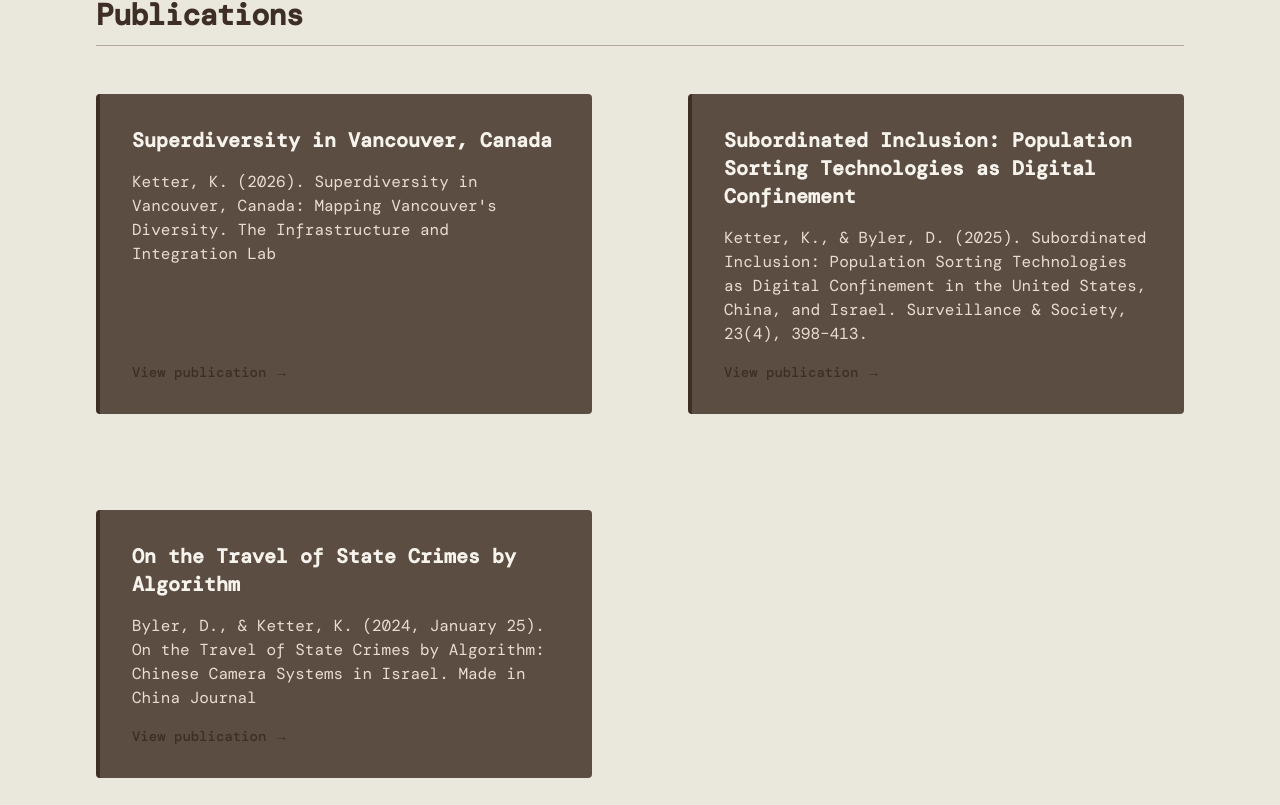
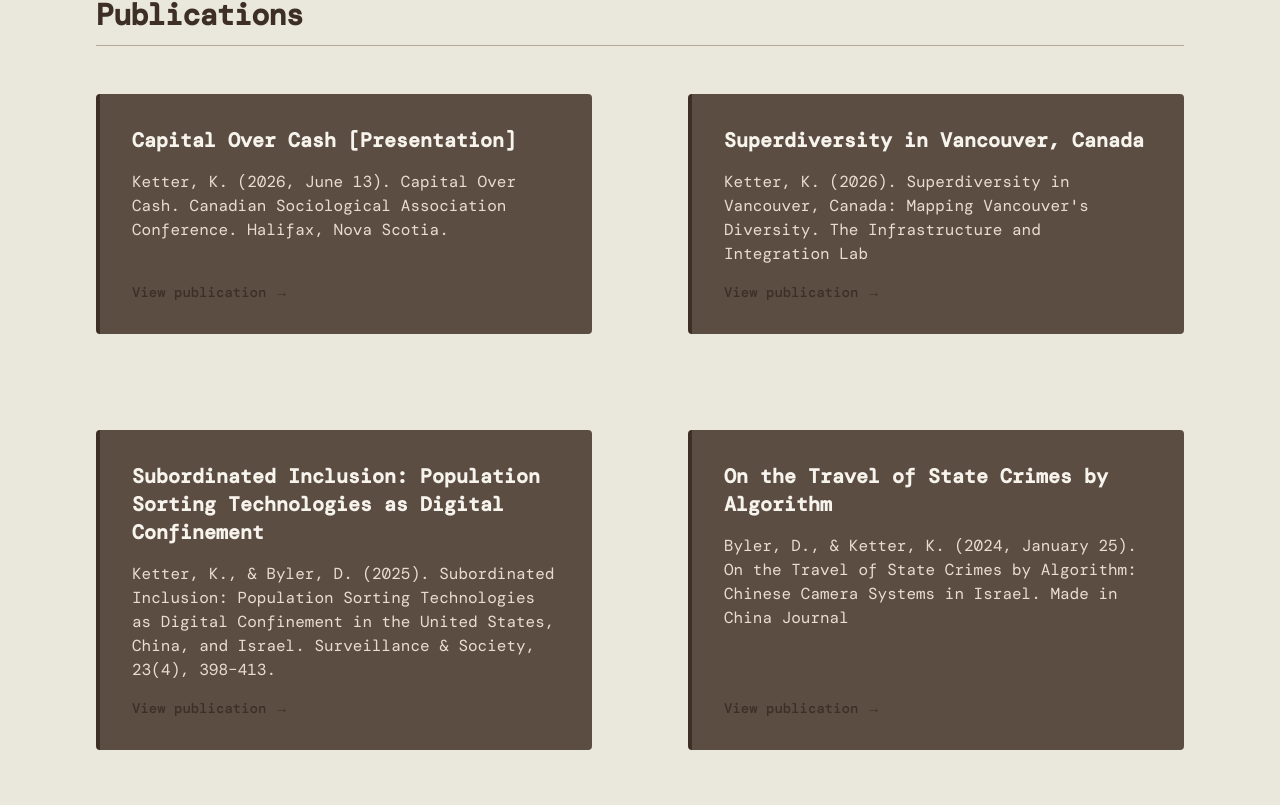
Before and after one commit to karissaketter/ProfessionalAcademic, a Next.js app in the folder academic-site/: page / in a window 1280 px wide. Shown: the part 2335-3140 px from the top of the page. Built offline with nearby package versions, Linux system fonts and the light colour scheme.

Commit message:
Update csa Publications.tsx

```diff
--- a/academic-site/app/components/Publications.tsx
+++ b/academic-site/app/components/Publications.tsx
@@ -4,6 +4,11 @@ import Link from "next/link";
 import { Colours } from "../Colours";
 
 const publications = [
+   {
+    title: "Capital Over Cash [Presentation]",
+    description: "Ketter, K. (2026, June 13). Capital Over Cash. Canadian Sociological Association Conference. Halifax, Nova Scotia.",
+    href: "",
+  },
    {
     title: "Superdiversity in Vancouver, Canada",
     description: "Ketter, K. (2026). Superdiversity in Vancouver, Canada: Mapping Vancouver's Diversity. The Infrastructure and Integration Lab",
```
